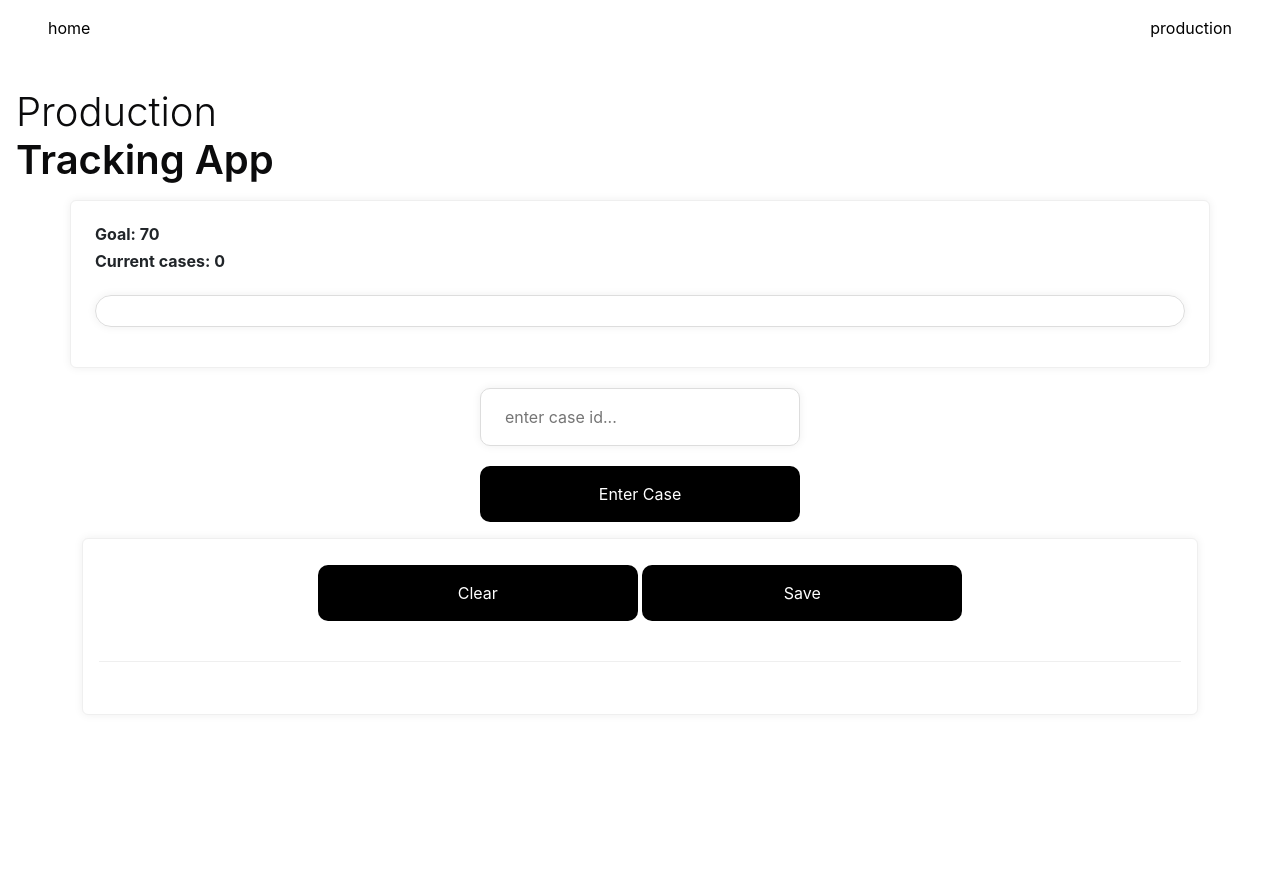
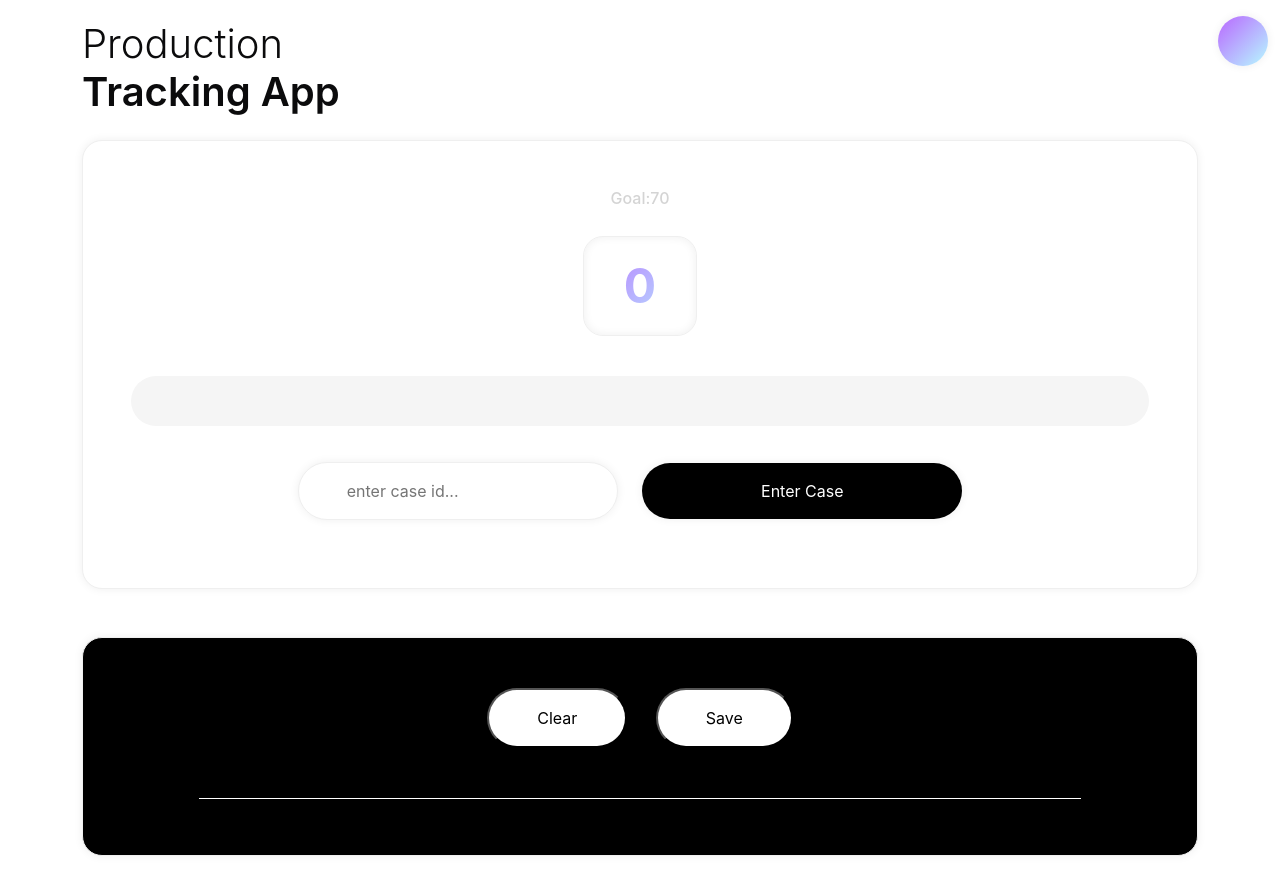
Before and after one commit to SteveArtavia/production-control-app, a plain HTML site: page index.html in a window 1280 px wide. Before the commit the page ends 800 px from the top, so only its background shows below. Drawn offline with nearby package versions, Linux system fonts and the light colour scheme; a web font is replaced by a local one.

Commit message:
Add files via upload

```diff
--- a/index.html
+++ b/index.html
@@ -7,41 +7,44 @@
     <link rel="stylesheet" href="main.css">
     <link href="https://cdnjs.cloudflare.com/ajax/libs/bootstrap/5.3.0/css/bootstrap.min.css" rel="stylesheet">
     <link rel="stylesheet" href="https://fonts.googleapis.com/css2?family=SF+Pro+Text&display=swap">
+    <script src="https://kit.fontawesome.com/a9e6d69b36.js" crossorigin="anonymous"></script>
+
 </head>
 <body class="m-3">
-    <header class="mb-3">
-        <nav>
-            <a href="index.html">home</a>
-            <a href="production.html">production</a>
+    <header class="mb-3 container-fluid">
+        <nav class="p-3">
+            <a href="#"></i></a>
         </nav>
     </header>
 
-    <h1 class="mb-3">Production <br><strong>Tracking App</strong></h1>
-    <div id="progress-card" class="container card p-4">
-        <div id="progress">
-            <h3 id="goal">Goal: 70</h3>
-            <h3 id="currentCases">Current cases:</h3>
+    <div id="production" class="container">
+        <h1 id="pageTitle" class="mb-4">Production <br><strong>Tracking App</strong></h1>
+        <div id="progress-card" class="container card p-5">
+            <h3 id="goal" class="text-center">Goal:<span>70</span></h3>
+            <div id="progress" class="mb-3">
+                <h3 id="currentCases" class="text-center"></h3>
             </div>
 
             <div id="progress-container" class="my-3">
                 <div id="progressBar" style="width: 0%;"></div>
             </div>
-    </div>
-
             <div class="container" id="input-container">
 
-        <input type="text" placeholder="enter case id..." id="caseInput"><br>
+                <input type="text" placeholder="enter case id..." id="caseInput">
                 <button id="enterCase">Enter Case</button>
 
             </div>
+        </div>
+    </div>
 
-    <div class="container mt-3">
+    <div class="container mt-5">
         <div id="cases-container" class="card">
             <div class="card-body">
-                <div id="buttons">
+                <div id="buttons" class="mt-4">
                     <button id="clearDay">Clear</button>
-                    <button id="saveCases">Save</button>
+                    <button id="saveCases" class="ms-4">Save</button>
                 </div>
+                <div id="divider-line"></div>
                 <ul id="cases-list"></ul>
             </div>
         </div>
--- a/main.css
+++ b/main.css
@@ -9,8 +9,31 @@ body{
     font-family: 'SF Pro Text', 'Helvetica Neue', sans-serif !important;
 }
 header{
+    display: flex;
+    justify-content: end;
+    align-items: center;
+    width: 100%;
     padding: 2em;
     padding-top: 0 !important;
+    position: fixed;
+    z-index: 1000;
+    top: 0;
+}
+nav{
+    display: flex;
+}
+nav a{
+    background: linear-gradient(135deg, #b967ff, #b6faff);
+    padding: 25px;
+    border-radius: 50em;
+    box-shadow: 0 0 10px 0 #efefef;
+    color: white !important;
+}
+nav a:active{
+    opacity: 80%;
+}
+#production{
+    margin-top:20px;
 }
 h1{
     font-size: 40px !important;
@@ -19,71 +42,104 @@ h1{
 h1 strong{
     font-weight: 600 !important;
 }
-nav{
+#goal{
+    font-size: 1em;
+    color: #d4d4d4;
+}
+#progress{
     display: flex;
-    justify-content: space-between;
+    justify-content: space-around;
+    align-items: center;
+    margin-top: 20px;
 }
-nav a{
-    text-decoration: none;
-    color: black;
-}
-#progress h3{
-    font-weight: bold;
-    font-size: 1em;
+#currentCases{
+    padding: 20px 40px;
+    border: 1px solid #efefef;
+    border-radius: 20px;
+    box-shadow: inset 0 0 10px 0 #efefef;
+    color: linear-gradient(135deg, #b967ff, #b6faff);
+    font-size: 3em !important;
+    font-weight: bolder !important;
+    background: linear-gradient(135deg, #b967ff, #b6faff);
+    -webkit-background-clip: text;
+    -webkit-text-fill-color: transparent;
+    background-clip: text;
+    text-align: center;
 }
 #progressBar{
-    height: 30px;
-    background: linear-gradient(135deg, #b967ff, #ffb6cc);
+    height: 50px;
+    background: linear-gradient(135deg, #b967ff, #b6faff);
     color: white;
     border-radius: 4px;
     transition: width 0.3s ease;
     border-radius: 4em;
 }
 #progress-container{
-    border: 1px solid #dddddd;
+    background-color: #f5f5f5;
     border-radius: 4em;
-    box-shadow: 0 0 10px 0 #efefef;
+    overflow: hidden;
 }
 #input-container{
     text-align: center;
 }
 #caseInput{
-    padding: 1em 1.5em;
+    padding: 1em 3em;
     width: 100%;
     max-width: 20em;
     margin: 20px 0;
-    border-radius: 10px;
-    border: 1px solid #dddddd;
+    border-radius: 20em;
+    border: 1px solid #efefef;
     box-shadow: 0 0 10px 0 #efefef;
 }
-button{
+#enterCase{
     border: none;
     background-color: var(--secondColor) ;
     color: var(--backgroundColor);
     padding: 1em 1.5em;
-    border-radius: 10px !important;
+    border-radius: 20em !important;
     width: 100%;
     max-width: 20em;
     margin: 0 20px;
+    box-shadow: 0 0 10px 0 #efefef;
+}
+button:active{
+    background-color: #292929;
+}
+
+.card{
+    box-shadow: 0 0 10px 0 #efefef;
+    border: 1px solid #efefef !important;
+    border-radius: 20px !important;
+}
+#cases-container{
+    background-color: var(--secondColor);
+}
+#cases-container button{
+    background-color: white;
+    color: var(--secondColor);
+    max-width: 30%;
+    margin-top: 10px;
+    text-align: center;
+    border-radius: 20em !important;
+    padding: 1em 3em;
+}
+#buttons{
+    text-align: center;
+    padding-bottom: 40px;
+}
+#divider-line{
+    background-color: var(--backgroundColor);
+    height: 1px;
+    margin: 10px 100px;
 }
 
 #cases-list{
     margin-top: 40px;
-    border-top: 1px solid #efefef;
-    padding-top: 20px;
+    padding: 0;
 }
 #cases-list li{
     list-style-type: none;
     margin: 10px;
-}
-.card{
-    box-shadow: 0 0 10px 0 #efefef;
-    border: 1px solid #efefef !important;
-}
-#cases-container button{
-    margin-top: 10px;
+    color: white;
     text-align: center;
 }
-#buttons{
-    text-align: center;
-}
--- a/main.js
+++ b/main.js
@@ -16,7 +16,7 @@ window.addEventListener('load', () => {
         casesList.appendChild(newCase);
     });
 
-    currentCases.textContent = 'Current cases: ' + casesNumber;
+    currentCases.innerHTML = casesNumber;
 
     updateProgressBar();
 } )
@@ -34,7 +34,7 @@ function addCase(){
     casesList.appendChild(newCase);
 
     let caseSum = casesNumber += 1;
-    currentCases.textContent = 'Current cases: ' + caseSum;
+    currentCases.innerHTML = caseSum;
 
     // Guardar elemento en localStorage
     const storedCases = JSON.parse(localStorage.getItem('cases') || '[]');
@@ -67,7 +67,7 @@ function clearDay(){
         casesList.removeChild(casesList.firstChild)
     }
     casesNumber = 0;
-    currentCases.textContent = 'Current cases: ' + casesNumber;
+    currentCases.innerHTML = casesNumber;
     updateProgressBar();
 };
 const clearDayBtn = document.getElementById('clearDay');
```
Lines whose indentation alone changed are shown as unchanged.
